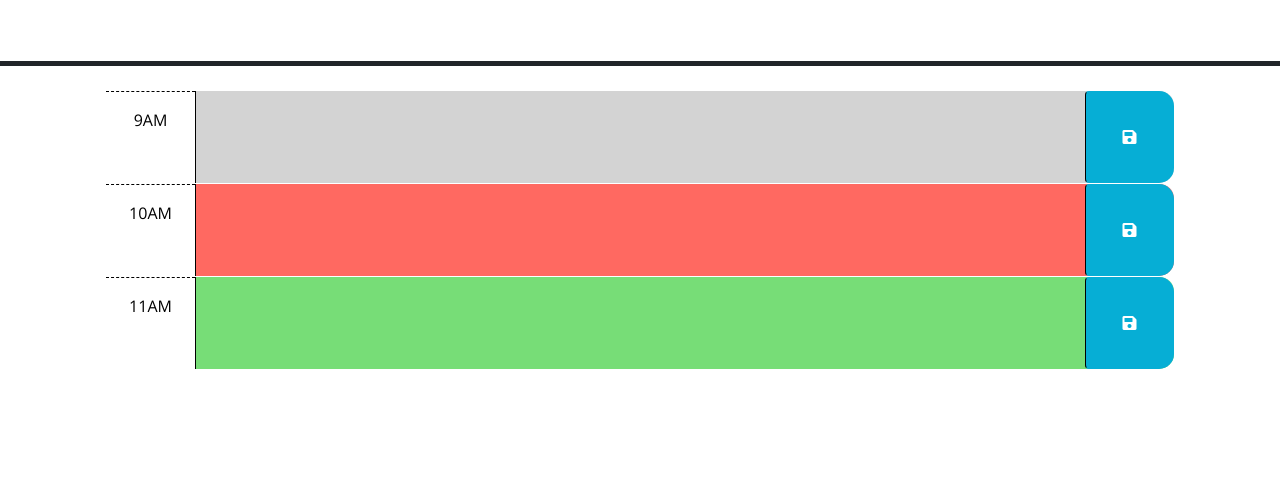
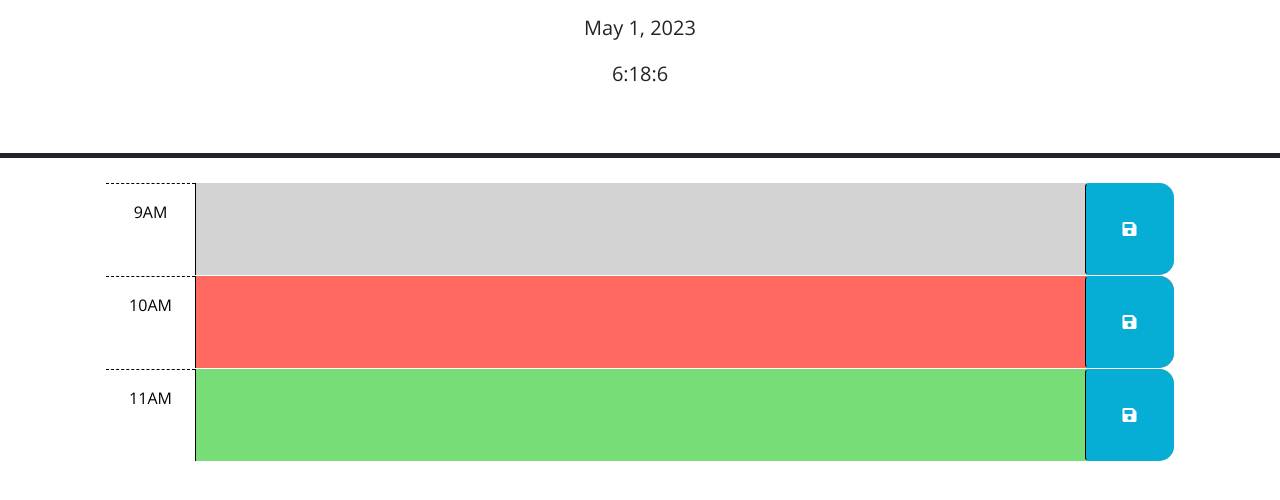
Before and after one commit to zwell99/week-five-challenge, a plain HTML site: page index.html in a window 1280 px wide. Shown: the part 166-666 px from the top of the page. Drawn offline with nearby package versions, Linux system fonts and the light colour scheme.

Commit message:
Put the current date and time at the top of the page

```diff
--- a/index.html
+++ b/index.html
@@ -27,6 +27,7 @@
       <h1 class="display-3">Work Day Scheduler</h1>
       <p class="lead">A simple calendar app for scheduling your work day</p>
       <p id="currentDay" class="lead"></p>
+      <p id="currentTime" class="lead"></p>
     </header>
     <div class="container-lg px-5">
       <!-- Use class for "past", "present", and "future" to apply styles to the
--- a/script.js
+++ b/script.js
@@ -20,4 +20,12 @@ $(function () {
   // attribute of each time-block be used to do this?
   //
   // TODO: Add code to display the current date in the header of the page.
+  currentDay = $("#currentDay");
+  currentTime = $("#currentTime");
+  currentDay.text(dayjs().format("MMM D, YYYY"));
+  currentTime.text(dayjs().format("h:m:s"));
+  setDayAndTime = setInterval(function () {
+    currentDay.text(dayjs().format("MMM D, YYYY"));
+    currentTime.text(dayjs().format("h:m:s"));
+  }, 1000)
 });
```
